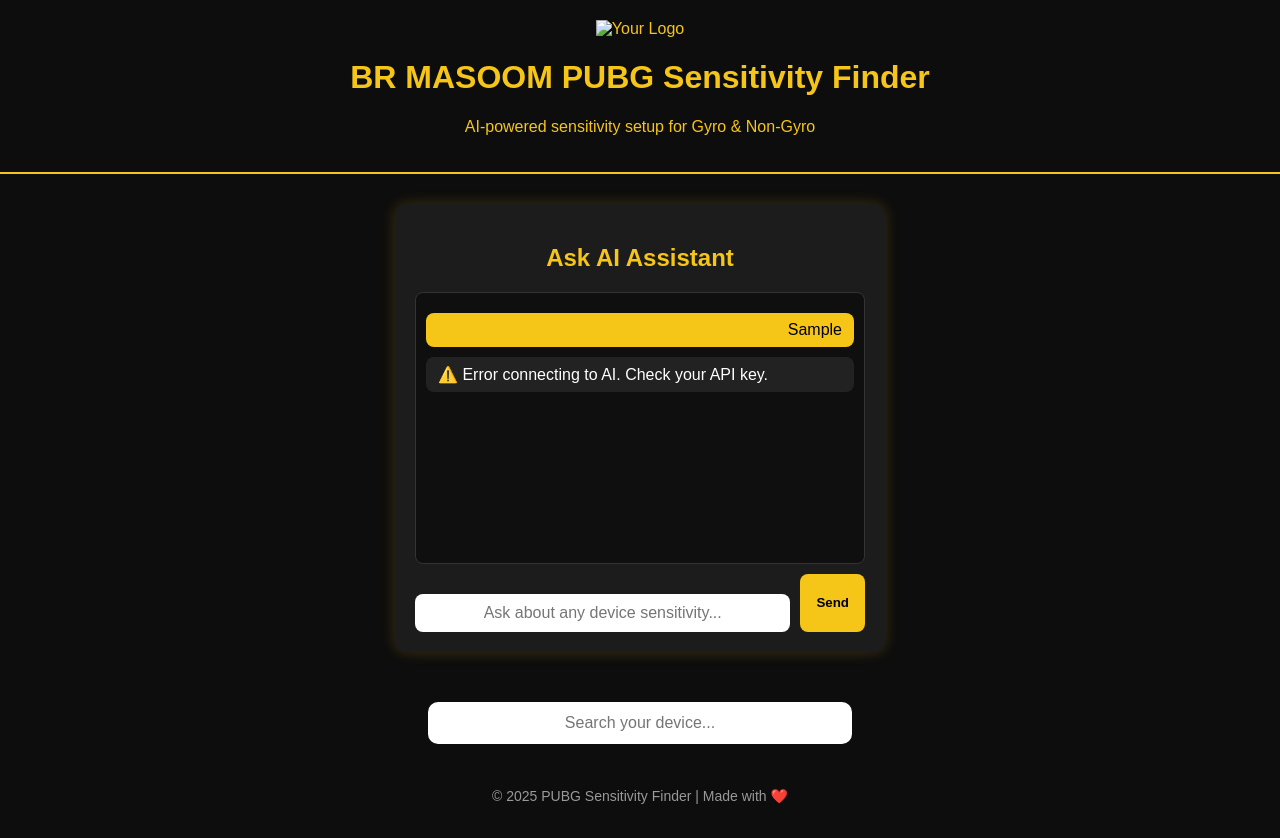
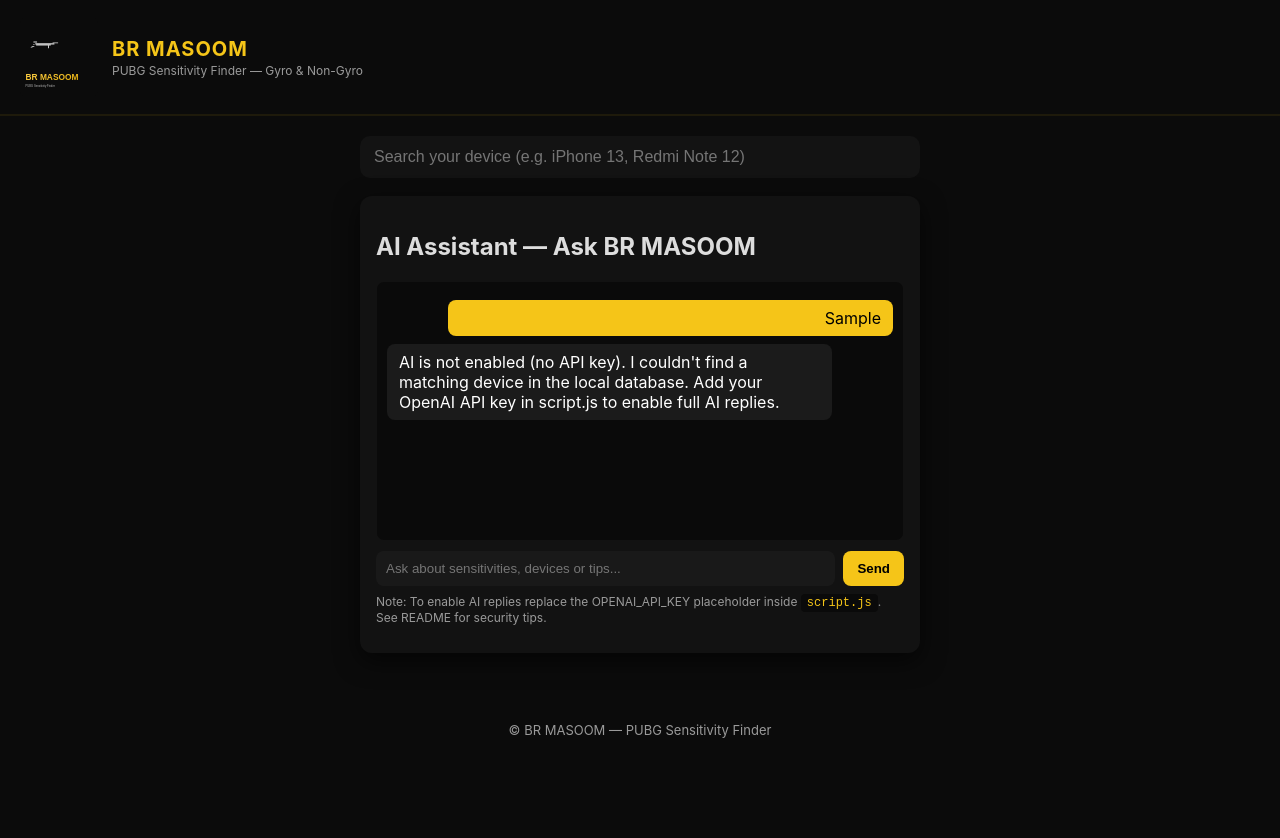
Before and after one commit to sfhacker420/PUBG-SENSITIVITY-WEBSITE-2, a plain HTML site: page index.html in a window 1280 px wide. Both pictures are taken after typing "Sample" into the empty fields and a click on the button "Send". After the commit the page ends 800 px from the top, so only its background shows below. Drawn offline with Linux system fonts and the light colour scheme; no server answers.

Commit message:
Add files via upload

```diff
--- a/index.html
+++ b/index.html
@@ -1,40 +1,48 @@
-<!DOCTYPE html>
+<!doctype html>
 <html lang="en">
 <head>
-  <meta charset="UTF-8" />
-  <meta name="viewport" content="width=device-width, initial-scale=1.0" />
-  <title>PUBG Sensitivity Finder</title>
+  <meta charset="utf-8" />
+  <meta name="viewport" content="width=device-width,initial-scale=1" />
+  <title>BR MASOOM — PUBG Sensitivity Finder</title>
   <link rel="stylesheet" href="style.css" />
 </head>
 <body>
-  <header>
-  <img src="logo.png" alt="Your Logo" class="logo" />
-  <h1>BR MASOOM PUBG Sensitivity Finder</h1>
-  <p>AI-powered sensitivity setup for Gyro & Non-Gyro</p>
-</header>
+  <header class="site-header">
+    <div class="brand">
+      <img src="logo.svg" alt="BR MASOOM logo" class="logo" />
+      <div>
+        <h1>BR MASOOM</h1>
+        <p class="tag">PUBG Sensitivity Finder — Gyro & Non-Gyro</p>
+      </div>
+    </div>
+  </header>
 
-<section id="chat-section">
-  <h2>Ask AI Assistant</h2>
-  <div id="chat-box"></div>
-  <div class="chat-input">
-    <input id="userMessage" type="text" placeholder="Ask about any device sensitivity..." />
-    <button id="sendBtn">Send</button>
-  </div>
-</section>
+  <main class="container">
+    <section class="search-section">
+      <input id="searchBox" type="text" placeholder="Search your device (e.g. iPhone 13, Redmi Note 12)" autocomplete="off" />
+      <ul id="suggestions" class="suggestions"></ul>
 
-  <main>
-    <input id="searchBox" type="text" placeholder="Search your device..." />
-    <ul id="suggestions"></ul>
+      <div id="result" class="card hidden">
+        <h2 id="deviceName"></h2>
+        <p><strong>Gyroscope:</strong> <span id="gyro"></span></p>
+        <p><strong>Non-Gyro:</strong> <span id="nongyro"></span></p>
+        <button id="copyBtn">Copy Settings</button>
+      </div>
+    </section>
 
-    <div id="result" class="card hidden">
-      <h2 id="deviceName"></h2>
-      <p><strong>Gyroscope:</strong> <span id="gyro"></span></p>
-      <p><strong>Non-Gyro:</strong> <span id="nongyro"></span></p>
-    </div>
+    <section id="chat-section" class="card chat-card">
+      <h2>AI Assistant — Ask BR MASOOM</h2>
+      <div id="chat-box" class="chat-box"></div>
+      <div class="chat-input">
+        <input id="userMessage" type="text" placeholder="Ask about sensitivities, devices or tips..." />
+        <button id="sendBtn">Send</button>
+      </div>
+      <p class="note">Note: To enable AI replies replace the OPENAI_API_KEY placeholder inside <code>script.js</code>. See README for security tips.</p>
+    </section>
   </main>
 
-  <footer>
-    <p>© 2025 PUBG Sensitivity Finder | Made with ❤️</p>
+  <footer class="site-footer">
+    <p>© BR MASOOM — PUBG Sensitivity Finder</p>
   </footer>
 
   <script src="script.js"></script>
--- a/script.js
+++ b/script.js
@@ -1,3 +1,8 @@
+// ====================
+// PUBG Sensitivity Finder - BR MASOOM
+// ====================
+
+// === Devices database (starter) ===
 const devices = [
   { name: "iPad Mini 5", gyro: "300 / 350 / 180 / 120", nongyro: "150 / 170 / 120 / 100" },
   { name: "iPhone 13", gyro: "320 / 400 / 200 / 150", nongyro: "180 / 200 / 150 / 120" },
@@ -6,89 +11,125 @@
   { name: "Samsung S23", gyro: "350 / 420 / 210 / 160", nongyro: "190 / 210 / 160 / 130" },
 ];
 
-const searchBox = document.getElementById("searchBox");
-const suggestions = document.getElementById("suggestions");
-const resultCard = document.getElementById("result");
-const deviceName = document.getElementById("deviceName");
-const gyro = document.getElementById("gyro");
-const nongyro = document.getElementById("nongyro");
+// === DOM refs ===
+const searchBox = document.getElementById('searchBox');
+const suggestions = document.getElementById('suggestions');
+const resultCard = document.getElementById('result');
+const deviceName = document.getElementById('deviceName');
+const gyro = document.getElementById('gyro');
+const nongyro = document.getElementById('nongyro');
+const copyBtn = document.getElementById('copyBtn');
 
-searchBox.addEventListener("input", () => {
-  const query = searchBox.value.toLowerCase();
-  suggestions.innerHTML = "";
+// Chat refs
+const chatBox = document.getElementById('chat-box');
+const userMessage = document.getElementById('userMessage');
+const sendBtn = document.getElementById('sendBtn');
 
-  if (!query) return;
-
-  const matches = devices.filter(d => d.name.toLowerCase().includes(query));
+// === Search behavior ===
+searchBox.addEventListener('input', () => {
+  const q = searchBox.value.trim().toLowerCase();
+  suggestions.innerHTML = '';
+  if (!q) return;
+  const matches = devices.filter(d => d.name.toLowerCase().includes(q));
   matches.forEach(d => {
-    const li = document.createElement("li");
+    const li = document.createElement('li');
     li.textContent = d.name;
     li.onclick = () => showDevice(d);
     suggestions.appendChild(li);
   });
 });
 
-function showDevice(device) {
-  deviceName.textContent = device.name;
-  gyro.textContent = device.gyro;
-  nongyro.textContent = device.nongyro;
-  resultCard.classList.remove("hidden");
-  suggestions.innerHTML = "";
-  searchBox.value = device.name;
+function showDevice(d){
+  deviceName.textContent = d.name;
+  gyro.textContent = d.gyro;
+  nongyro.textContent = d.nongyro;
+  resultCard.classList.remove('hidden');
+  suggestions.innerHTML = '';
+  searchBox.value = d.name;
 }
 
-// === ChatGPT Integration ===
-const chatBox = document.getElementById("chat-box");
-const userMessage = document.getElementById("userMessage");
-const sendBtn = document.getElementById("sendBtn");
-
-sendBtn.addEventListener("click", sendMessage);
-userMessage.addEventListener("keypress", (e) => {
-  if (e.key === "Enter") sendMessage();
+// copy
+copyBtn && copyBtn.addEventListener('click', ()=> {
+  const text = `Device: ${deviceName.textContent}\nGyro: ${gyro.textContent}\nNon-Gyro: ${nongyro.textContent}`;
+  navigator.clipboard.writeText(text).then(()=> {
+    copyBtn.textContent = 'Copied!';
+    setTimeout(()=> copyBtn.textContent = 'Copy Settings',1500);
+  });
 });
 
-async function sendMessage() {
-  const message = userMessage.value.trim();
-  if (!message) return;
+// === ChatGPT integration ===
+// WARNING: Using an API key client-side exposes it publicly. For production, create a server/proxy.
+// Set your OpenAI key here BEFORE deploying (replace the placeholder).
+const OPENAI_API_KEY = "YOUR_OPENAI_API_KEY_HERE";
 
-  appendMessage("user", message);
-  userMessage.value = "";
+// Basic system prompt tailored to BR MASOOM brand
+const SYSTEM_PROMPT = "You are BR MASOOM's PUBG Sensitivity Assistant. Provide concise, expert sensitivity settings, explain gyroscope vs non-gyro differences briefly, and give practical tips. When possible, reference device-specific suggestions.";
 
-  appendMessage("bot", "Thinking...");
-
-  try {
-    const response = await fetch("https://api.openai.com/v1/chat/completions", {
-      method: "POST",
-      headers: {
-        "Content-Type": "application/json",
-        "Authorization": "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"
-      },
-      body: JSON.stringify({
-        model: "gpt-4o-mini",
-        messages: [
-          { role: "system", content: "You are an expert in PUBG Mobile sensitivity and device optimization. Always respond like a pro gamer assistant from Khan’s website." },
-          { role: "user", content: message }
-        ]
-      })
-    });
-
-    const data = await response.json();
-    const botReply = data.choices[0].message.content;
-    updateLastBotMessage(botReply);
-  } catch (error) {
-    updateLastBotMessage("⚠️ Error connecting to AI. Check your API key.");
-  }
-}
-
-function appendMessage(sender, text) {
-  const div = document.createElement("div");
-  div.classList.add("message", sender);
+// UI helpers
+function appendMessage(sender, text){
+  const div = document.createElement('div');
+  div.className = 'message ' + (sender === 'user' ? 'user' : 'bot');
   div.textContent = text;
   chatBox.appendChild(div);
   chatBox.scrollTop = chatBox.scrollHeight;
 }
 
-function updateLastBotMessage(text) {
-  const lastBot = document.querySelector(".message.bot:last-child");
-  if (lastBot) lastBot.textContent = text;
+function updateLastBotMessage(text){
+  const last = [...chatBox.querySelectorAll('.message.bot')].pop();
+  if (last) last.textContent = text;
 }
+
+// handle send
+sendBtn.addEventListener('click', sendMessage);
+userMessage.addEventListener('keypress', (e)=> { if(e.key==='Enter') sendMessage(); });
+
+async function sendMessage(){
+  const msg = userMessage.value.trim();
+  if(!msg) return;
+  appendMessage('user', msg);
+  userMessage.value = '';
+  appendMessage('bot', 'Thinking...');
+  // If API key not set, provide helpful fallback using local DB
+  if(!OPENAI_API_KEY || OPENAI_API_KEY === "YOUR_OPENAI_API_KEY_HERE"){
+    // Simple local fallback: try to find device and respond
+    const q = msg.toLowerCase();
+    const found = devices.find(d => q.includes(d.name.toLowerCase()));
+    if(found){
+      const reply = `Here's a suggested setup for ${found.name}:\nGyro: ${found.gyro}\nNon-Gyro: ${found.nongyro}\nTip: Try small increments and test in training mode.`;
+      updateLastBotMessage(reply);
+      return;
+    } else {
+      updateLastBotMessage("AI is not enabled (no API key). I couldn't find a matching device in the local database. Add your OpenAI API key in script.js to enable full AI replies.");
+      return;
+    }
+  }
+
+  try{
+    const res = await fetch("https://api.openai.com/v1/chat/completions", {
+      method:'POST',
+      headers:{
+        "Content-Type":"application/json",
+        "Authorization":"Bearer " + OPENAI_API_KEY
+      },
+      body: JSON.stringify({
+        model: "gpt-4o-mini",
+        messages:[
+          {role:"system", content: SYSTEM_PROMPT},
+          {role:"user", content: msg}
+        ],
+        temperature: 0.2,
+        max_tokens: 500
+      })
+    });
+    if(!res.ok){
+      const text = await res.text();
+      updateLastBotMessage("Error from OpenAI: " + res.status + " — " + text);
+      return;
+    }
+    const data = await res.json();
+    const botReply = data.choices?.[0]?.message?.content || "No reply from AI.";
+    updateLastBotMessage(botReply);
+  }catch(err){
+    updateLastBotMessage("Network or fetch error: " + err.message);
+  }
+}
--- a/style.css
+++ b/style.css
@@ -1,133 +1,117 @@
-#chat-section {
-  margin: 30px auto;
-  width: 90%;
-  max-width: 450px;
-  background: #1c1c1c;
-  border-radius: 12px;
-  padding: 20px;
-  box-shadow: 0 0 15px #f5c51833;
+:root{
+  --bg:#0b0b0b;
+  --card:#121212;
+  --accent:#f5c518;
+  --muted:#9a9a9a;
+  --glass: rgba(255,255,255,0.03);
 }
-
-#chat-box {
-  height: 250px;
-  overflow-y: auto;
-  border: 1px solid #333;
-  border-radius: 8px;
-  padding: 10px;
-  background: #0f0f0f;
-  text-align: left;
-  color: #ddd;
+*{box-sizing:border-box}
+body{
+  margin:0;
+  font-family:Inter, system-ui, -apple-system, "Segoe UI", Roboto, "Helvetica Neue", Arial;
+  background:var(--bg);
+  color:var(--accent);
+  -webkit-font-smoothing:antialiased;
+  -moz-osx-font-smoothing:grayscale;
 }
-
-.message {
-  margin: 10px 0;
-  padding: 8px 12px;
-  border-radius: 8px;
+.site-header{
+  padding:18px 20px;
+  border-bottom:2px solid rgba(245,197,24,0.08);
 }
-
-.user {
-  background: #f5c518;
-  color: #000;
-  text-align: right;
+.brand{
+  display:flex;
+  align-items:center;
+  gap:14px;
 }
-
-.bot {
-  background: #222;
-  color: #fff;
+.logo{
+  width:78px;
+  height:78px;
 }
-.chat-input {
-  margin-top: 10px;
-  display: flex;
-  gap: 10px;
+.brand h1{
+  margin:0;
+  font-size:20px;
+  letter-spacing:1px;
 }
-
-.chat-input input {
-  flex: 1;
-  padding: 10px;
-  border-radius: 8px;
-  border: none;
+.tag{
+  margin:2px 0 0 0;
+  font-size:12px;
+  color:var(--muted);
 }
-
-.chat-input button {
-  padding: 10px 16px;
-  background: #f5c518;
-  color: #000;
-  border: none;
-  border-radius: 8px;
-  cursor: pointer;
-  font-weight: bold;
+.container{
+  padding:20px;
+  max-width:980px;
+  margin:0 auto;
 }
-
-logo {
-  width: 90px;
-  height: 90px;
-  border-radius: 50%;
-  border: 2px solid #f5c518;
-  margin-top: 10px;
+.search-section{
+  text-align:center;
 }
-
-body {
-  font-family: "Poppins", sans-serif;
-  background-color: #0d0d0d;
-  color: #f5c518;
-  text-align: center;
-  margin: 0;
-  padding: 0;
+#searchBox{
+  width:92%;
+  max-width:560px;
+  padding:12px 14px;
+  border-radius:10px;
+  border:none;
+  background:var(--glass);
+  color:var(--accent);
+  font-size:16px;
+  outline: none;
 }
-
-header {
-  padding: 20px;
-  border-bottom: 2px solid #f5c518;
+.suggestions{
+  list-style:none;
+  padding:0;
+  margin:10px auto;
+  max-width:560px;
+  width:92%;
+  text-align:left;
 }
-
-input {
-  width: 80%;
-  max-width: 400px;
-  padding: 12px;
-  margin-top: 20px;
-  border-radius: 10px;
-  border: none;
-  font-size: 16px;
-  text-align: center;
+.suggestions li{
+  background:var(--card);
+  padding:10px 12px;
+  margin-top:8px;
+  border-radius:8px;
+  color:#fff;
+  cursor:pointer;
 }
-
-ul#suggestions {
-  list-style: none;
-  padding: 0;
-  margin: 10px auto;
-  width: 80%;
-  max-width: 400px;
+.card{
+  background:var(--card);
+  border-radius:12px;
+  padding:16px;
+  margin:18px auto;
+  max-width:560px;
+  width:92%;
+  box-shadow:0 8px 24px rgba(0,0,0,0.6);
+  color:#ddd;
 }
-
-ul#suggestions li {
-  background: #1c1c1c;
-  padding: 10px;
-  margin-top: 5px;
-  border-radius: 8px;
-  cursor: pointer;
-  transition: background 0.3s;
+.hidden{display:none}
+#copyBtn{
+  margin-top:10px;
+  padding:10px 14px;
+  border-radius:8px;
+  border:none;
+  background:var(--accent);
+  color:#000;
+  cursor:pointer;
+  font-weight:700;
 }
-
-ul#suggestions li:hover {
-  background: #2e2e2e;
+.chat-card .chat-box{
+  height:260px;
+  overflow:auto;
+  background:#0a0a0a;
+  border-radius:8px;
+  padding:10px;
+  border:1px solid rgba(255,255,255,0.03);
+  color:#ddd;
 }
-
-.card {
-  background: #1c1c1c;
-  border-radius: 12px;
-  padding: 20px;
-  margin: 20px auto;
-  width: 80%;
-  max-width: 400px;
-  box-shadow: 0 0 15px #f5c51833;
+.message{margin:8px 0;padding:8px 12px;border-radius:8px;max-width:88%}
+.user{background:var(--accent);color:#000;margin-left:auto;text-align:right}
+.bot{background:#1b1b1b;color:#fff;text-align:left}
+.chat-input{display:flex;gap:8px;margin-top:10px}
+.chat-input input{
+  flex:1;padding:10px;border-radius:8px;border:none;background:var(--glass);color:var(--accent)
 }
-
-.hidden {
-  display: none;
+.chat-input button{
+  padding:10px 14px;border-radius:8px;border:none;background:var(--accent);color:#000;font-weight:700;cursor:pointer
 }
-
-footer {
-  font-size: 14px;
-  padding: 20px 0;
-  color: #999;
-}
+.site-footer{padding:18px;text-align:center;color:var(--muted);font-size:13px}
+.note{font-size:12px;color:var(--muted);margin-top:8px}
+code{background:#0a0a0a;padding:2px 6px;border-radius:4px;color:#f5c518}
```
Also changed, not shown: README.txt (added), logo.svg (added).
